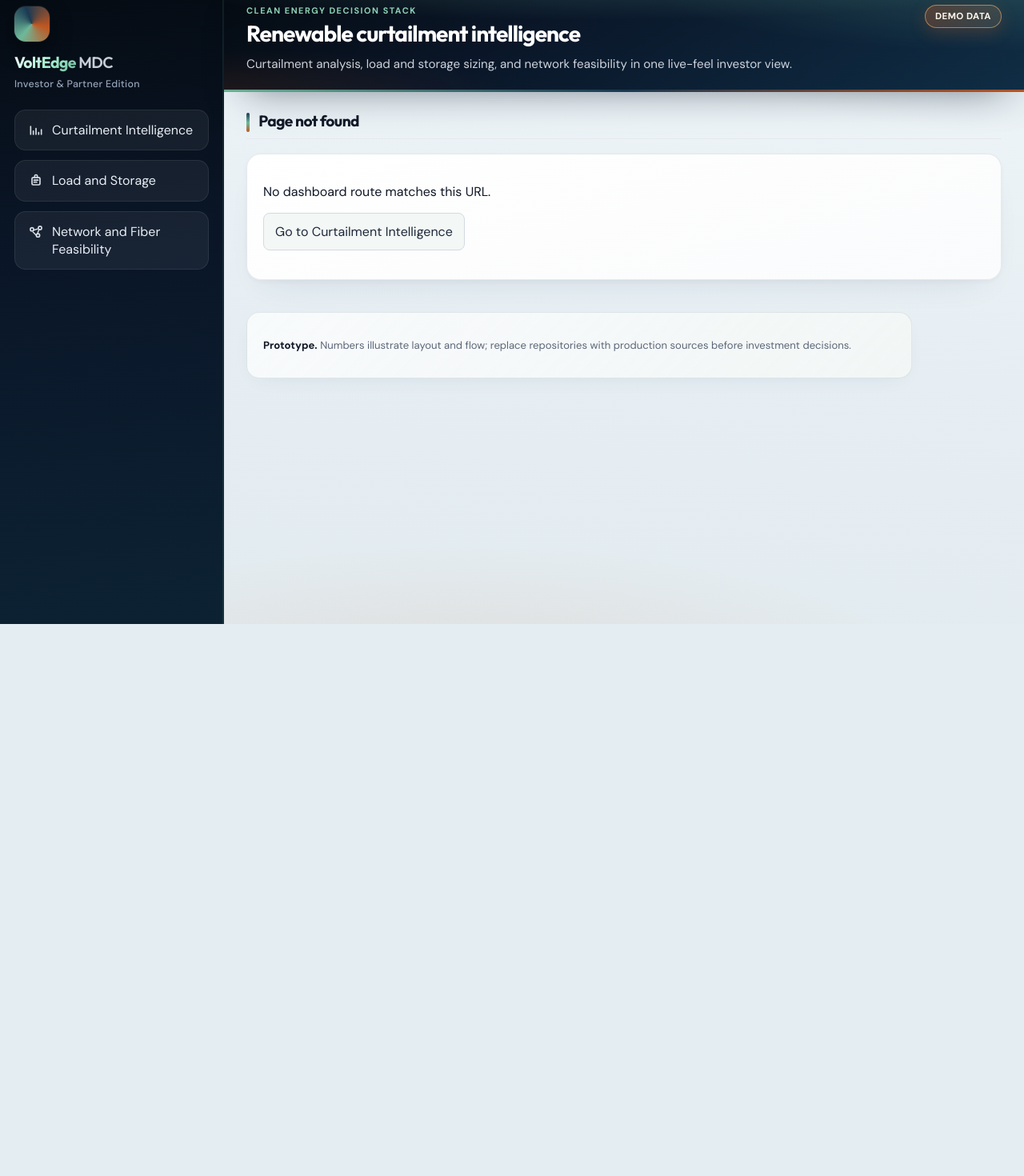
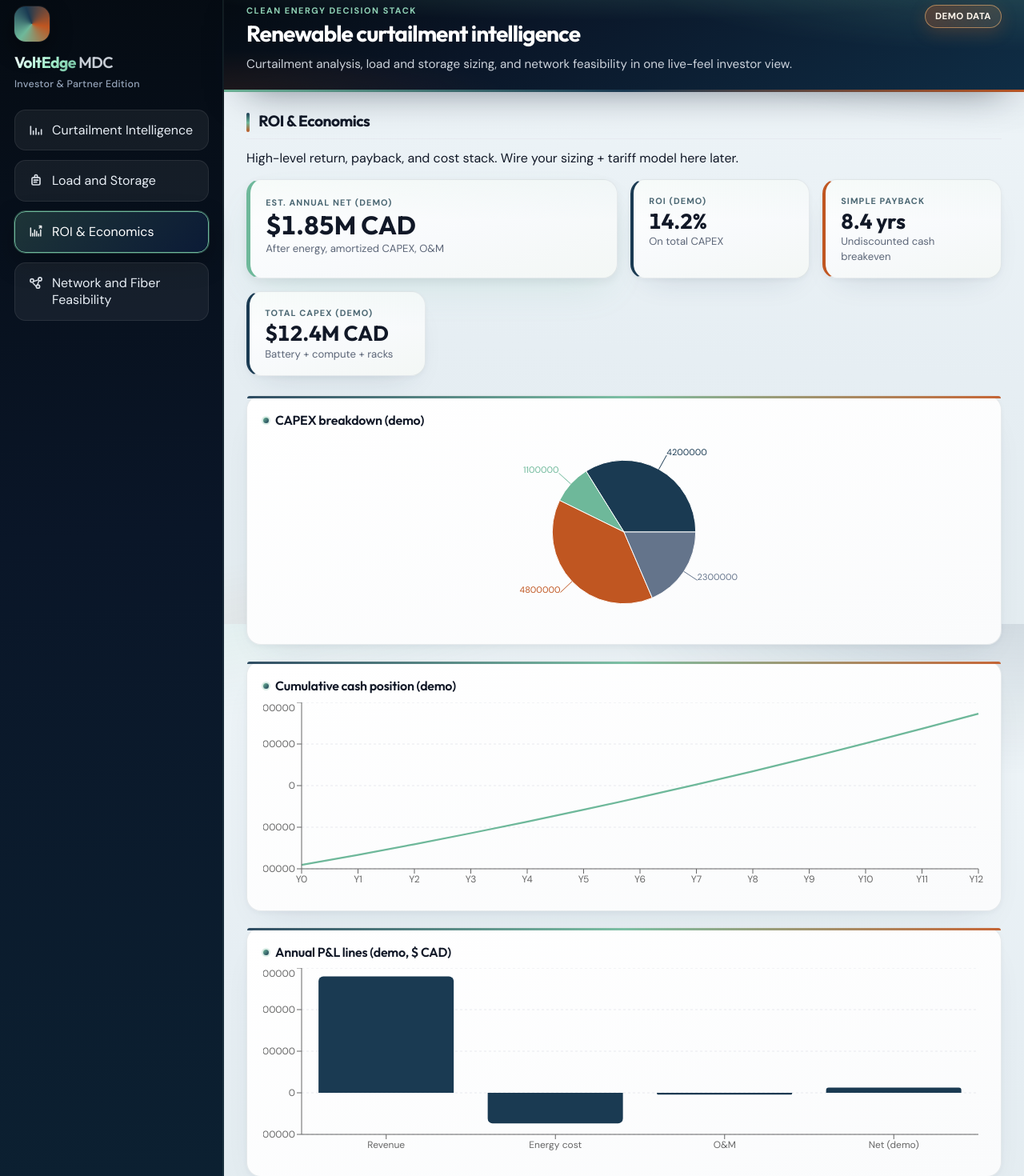
Before and after one commit to leonamotyer/VoltEdge, a Next.js app: page /roi in a window 1280 px wide. Before the commit this address had no page. Shown: the part 20-1490 px from the top of the page at 80% size. Before the commit the page ends 800 px from the top, so only its background shows below. Built offline with nearby package versions, Linux system fonts and the light colour scheme.

Commit message:
roi page initialization

```diff
--- a/src/app/frontEnd/ui/AppShell.tsx
+++ b/src/app/frontEnd/ui/AppShell.tsx
@@ -5,7 +5,7 @@ import { usePathname } from "next/navigation";
 import { useEffect, useState } from "react";
 import type { NavIconKey } from "@/app/frontEnd/ui/components/sidebarNav";
 import { sidebarNavItems } from "@/app/frontEnd/ui/components/sidebarNav";
-import { NavIconCurtailment, NavIconNetwork, NavIconStorage } from "@/app/frontEnd/ui/components/NavIcon";
+import { NavIconCurtailment, NavIconNetwork, NavIconRoi, NavIconStorage } from "@/app/frontEnd/ui/components/NavIcon";
 import { useMediaQuery } from "@/app/frontEnd/ui/hooks/useMediaQuery";
 
 function NavIcon({ name, className }: { name: NavIconKey; className?: string }) {
@@ -16,6 +16,8 @@ function NavIcon({ name, className }: { name: NavIconKey; className?: string })
       return <NavIconStorage className={className} />;
     case "network-fiber":
       return <NavIconNetwork className={className} />;
+    case "roi":
+      return <NavIconRoi className={className} />;
     default:
       return null;
   }
--- a/src/app/frontEnd/ui/components/NavIcon.tsx
+++ b/src/app/frontEnd/ui/components/NavIcon.tsx
@@ -33,3 +33,18 @@ export function NavIconNetwork({ className }: { className?: string }) {
     </svg>
   );
 }
+
+/** Return / growth — ROI & financials nav. */
+export function NavIconRoi({ className }: { className?: string }) {
+  return (
+    <svg className={className} width="20" height="20" viewBox="0 0 24 24" fill="none" aria-hidden focusable="false">
+      <path
+        d="M4 18V6M7 18v-4M10 18V9M13 18v-7M16 18v-3M19 18v-9"
+        stroke="currentColor"
+        strokeWidth="1.85"
+        strokeLinecap="round"
+      />
+      <path d="M17 6l3-3M17 3h3v3" stroke="currentColor" strokeWidth="1.85" strokeLinecap="round" strokeLinejoin="round" />
+    </svg>
+  );
+}
--- a/src/app/frontEnd/ui/components/sidebarNav.tsx
+++ b/src/app/frontEnd/ui/components/sidebarNav.tsx
@@ -1,4 +1,4 @@
-export type NavIconKey = "curtailment" | "load-storage" | "network-fiber";
+export type NavIconKey = "curtailment" | "load-storage" | "network-fiber" | "roi";
 
 export type SidebarNavItem = {
   id: string;
@@ -10,6 +10,7 @@ export type SidebarNavItem = {
 export const sidebarNavItems: SidebarNavItem[] = [
   { id: "curtailment", label: "Curtailment Intelligence", href: "/curtailment", icon: "curtailment" },
   { id: "load-storage", label: "Load and Storage", href: "/load-and-storage", icon: "load-storage" },
+  { id: "roi", label: "ROI & Economics", href: "/roi", icon: "roi" },
   {
     id: "network-fiber",
     label: "Network and Fiber Feasibility",
--- /dev/null
+++ b/src/app/roi/page.tsx
@@ -0,0 +1,71 @@
+"use client";
+
+import { KpiCard } from "@/app/frontEnd/ui/components/KpiCard";
+import { SimpleBarChart, SimpleLineChart, SimplePieChart } from "@/app/frontEnd/ui/components/charts/SimpleCharts";
+import { CHART_BLUE, CHART_GREEN } from "@/app/frontEnd/ui/chartTheme";
+
+/** Placeholder figures — swap for model output when the economics API exists. */
+const kpis = {
+  netProfitCad: 1_850_000,
+  roiPct: 14.2,
+  paybackYears: 8.4,
+  capexCad: 12_400_000,
+};
+
+const capexMix = [
+  { name: "Battery (energy)", value: 4_200_000 },
+  { name: "Battery (power / PCS)", value: 1_100_000 },
+  { name: "GPU hardware", value: 4_800_000 },
+  { name: "Racks & infra", value: 2_300_000 },
+];
+
+const cumulativeCash = Array.from({ length: 13 }, (_, year) => ({
+  year: `Y${year}`,
+  cumulativeCad: year === 0 ? -kpis.capexCad : -kpis.capexCad + year * 1.55e6 + year * year * 35_000,
+}));
+
+const annualPl = [
+  { line: "Revenue", cad: 4_2e6 },
+  { line: "Energy cost", cad: -1_1e6 },
+  { line: "O&M", cad: -620_000 },
+  { line: "Net (demo)", cad: 1.85e6 },
+];
+
+export default function RoiPage() {
+  return (
+    <>
+      <h3 className="section-header">ROI & Economics</h3>
+      <p className="panel-subtle" style={{ marginTop: "-0.35rem", marginBottom: "1rem" }}>
+        High-level return, payback, and cost stack. Wire your sizing + tariff model here later.
+      </p>
+      <div className="energy-dashboard">
+        <div className="kpi-grid">
+          <KpiCard
+            featured
+            label="Est. annual net (demo)"
+            value={`$${(kpis.netProfitCad / 1e6).toFixed(2)}M CAD`}
+            sub="After energy, amortized CAPEX, O&M"
+            tone="green"
+          />
+          <KpiCard label="ROI (demo)" value={`${kpis.roiPct.toFixed(1)}%`} sub="On total CAPEX" tone="blue" />
+          <KpiCard label="Simple payback" value={`${kpis.paybackYears.toFixed(1)} yrs`} sub="Undiscounted cash breakeven" tone="orange" />
+          <KpiCard label="Total CAPEX (demo)" value={`$${(kpis.capexCad / 1e6).toFixed(1)}M CAD`} sub="Battery + compute + racks" tone="blue" />
+        </div>
+        <div className="panel-bento">
+          <section className="panel panel--chart">
+            <h4>CAPEX breakdown (demo)</h4>
+            <SimplePieChart data={capexMix} />
+          </section>
+          <section className="panel panel--chart panel--span-full">
+            <h4>Cumulative cash position (demo)</h4>
+            <SimpleLineChart data={cumulativeCash} xKey="year" yKey="cumulativeCad" color={CHART_GREEN} />
+          </section>
+          <section className="panel panel--chart panel--span-full">
+            <h4>Annual P&amp;L lines (demo, $ CAD)</h4>
+            <SimpleBarChart data={annualPl} xKey="line" yKey="cad" color={CHART_BLUE} />
+          </section>
+        </div>
+      </div>
+    </>
+  );
+}
```
